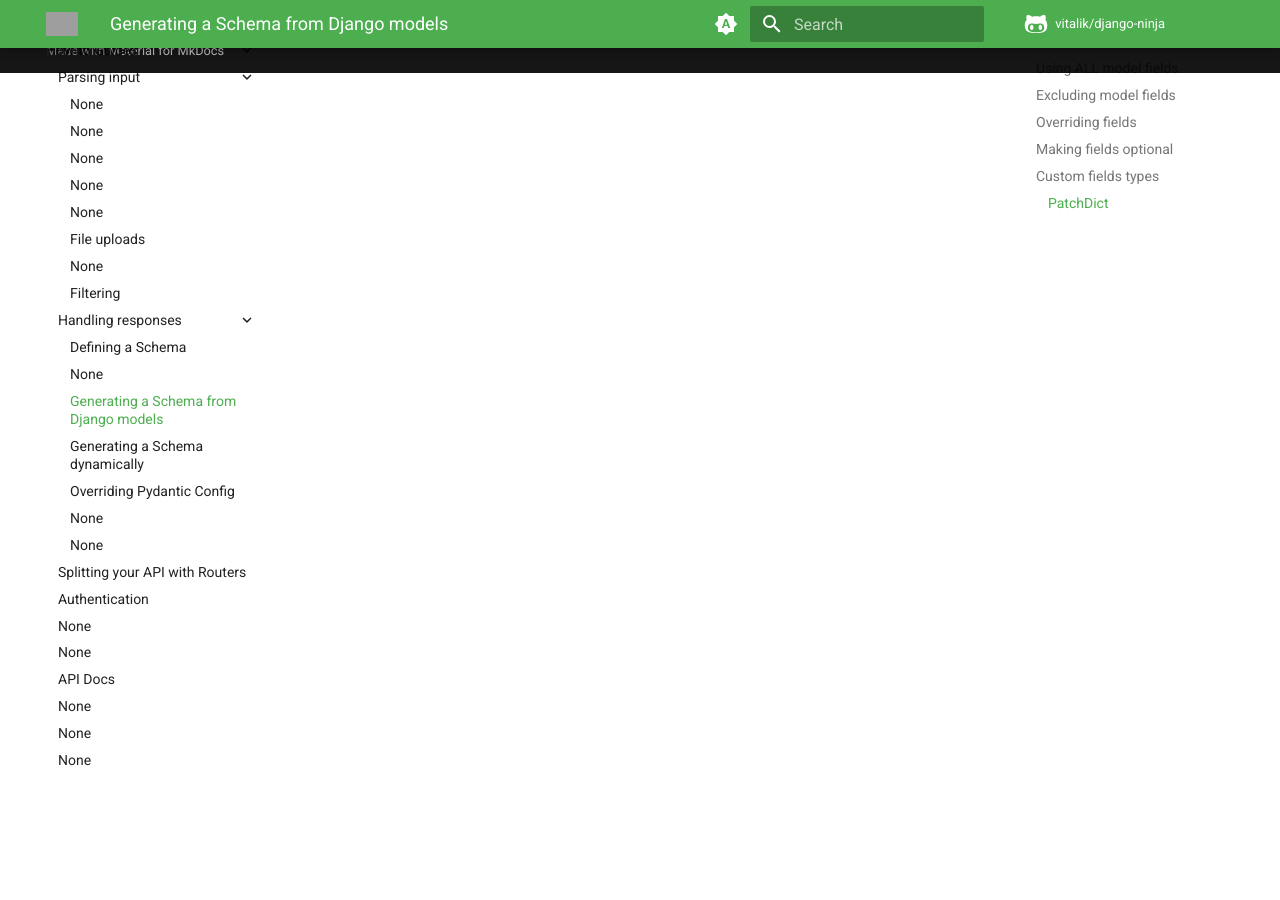
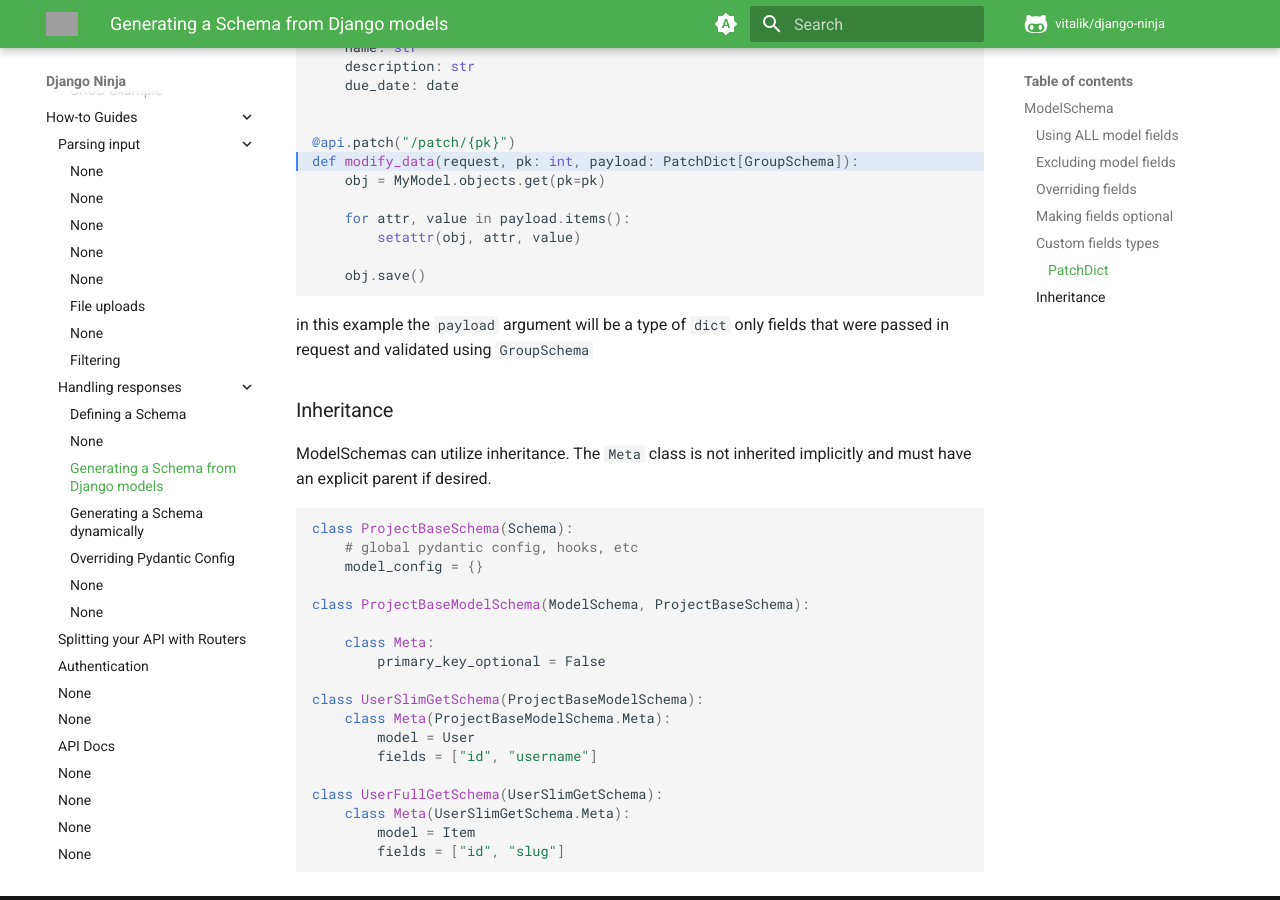
Before and after one commit to vitalik/django-ninja, an MkDocs documentation site: the page built from docs/docs/guides/response/django-pydantic.md, in a window 1280 px wide and 900 px high, scrolled down 3531 px. Built offline with MkDocs 1.6.1 and Material for MkDocs 9.7.7, drawn with Linux system fonts in a browser that asks for light colours; comment, search, counter and statistics services are not loaded; some of the changed text lies outside the part shown; grey boxes are pictures that could not be loaded.

Commit message:
update some docs

````diff
--- a/docs/docs/guides/response/django-pydantic.md
+++ b/docs/docs/guides/response/django-pydantic.md
@@ -26,6 +26,25 @@
 #     username: str
 #     first_name: str
 #     last_name: str
+```
+
+The `Meta` class is only used for configuring the interaction between the django model and the underlying
+pydantic model. To configure the pydantic model (or `Schema` as it's been abstracted in `django-ninja`),
+define a `class Config` or `model_config` in your `ModelSchema` class.
+
+```Python
+class UserSlimGetSchema(ModelSchema):
+    # pydantic config
+    # --
+    model_config = {"validate_default": True}
+    # OR
+    class Config:
+        validate_default = True
+    # --
+
+    class Meta:
+        model = User
+        fields = ["id", "name"]
 ```
 
 ### Using ALL model fields
@@ -174,3 +193,29 @@
 ```
 
 in this example the `payload` argument will be a type of `dict` only fields that were passed in request and validated using `GroupSchema`
+
+
+### Inheritance
+
+ModelSchemas can utilize inheritance. The `Meta` class is not inherited implicitly and must have an explicit parent if desired.
+
+```Python
+class ProjectBaseSchema(Schema):
+    # global pydantic config, hooks, etc
+    model_config = {}
+
+class ProjectBaseModelSchema(ModelSchema, ProjectBaseSchema):
+
+    class Meta:
+        primary_key_optional = False
+
+class UserSlimGetSchema(ProjectBaseModelSchema):
+    class Meta(ProjectBaseModelSchema.Meta):
+        model = User
+        fields = ["id", "username"]
+
+class UserFullGetSchema(UserSlimGetSchema):
+    class Meta(UserSlimGetSchema.Meta):
+        model = Item
+        fields = ["id", "slug"]
+```
````
Also changed, not shown: docs/docs/guides/response/config-pydantic.md (+6 -3 lines).
